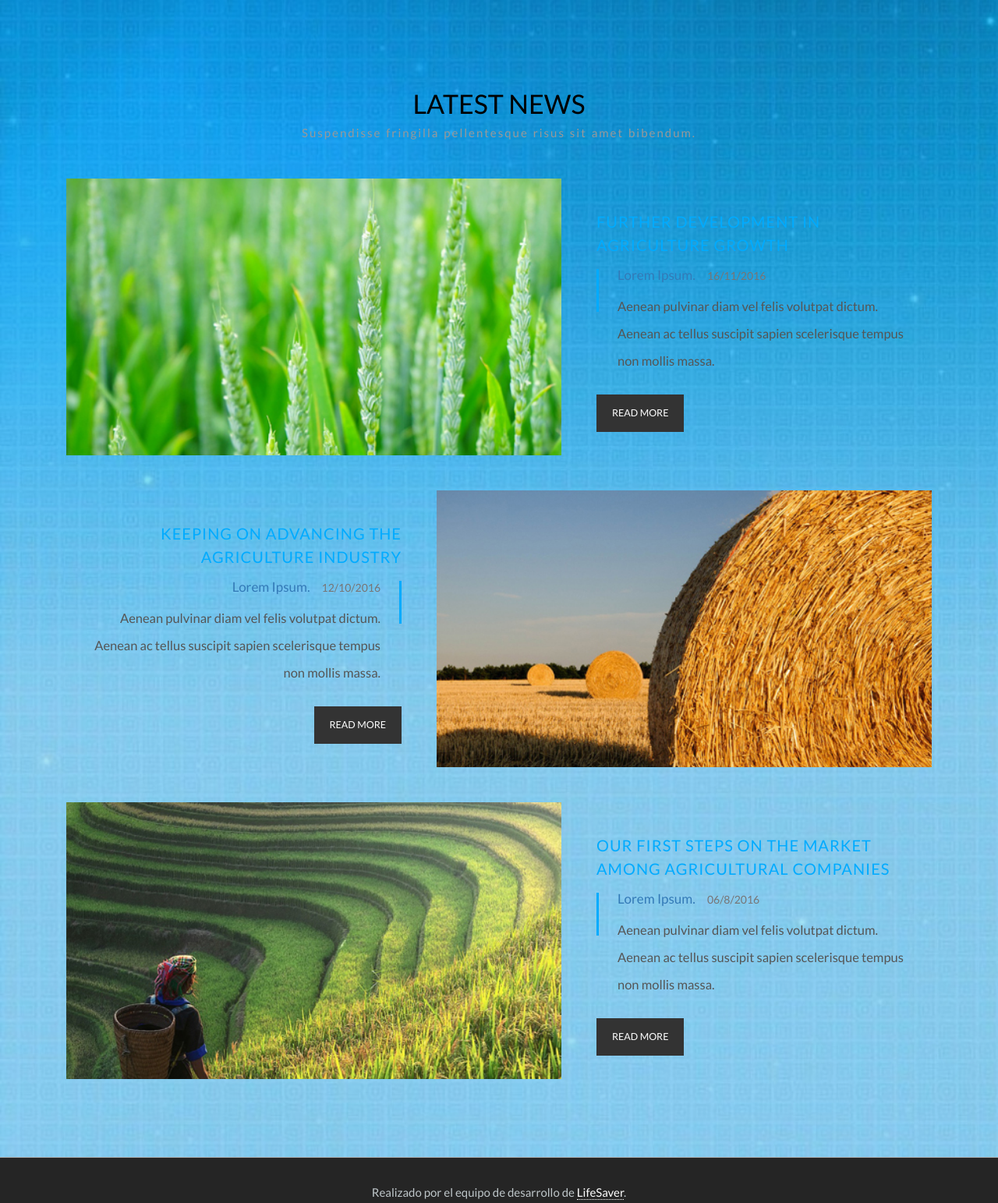
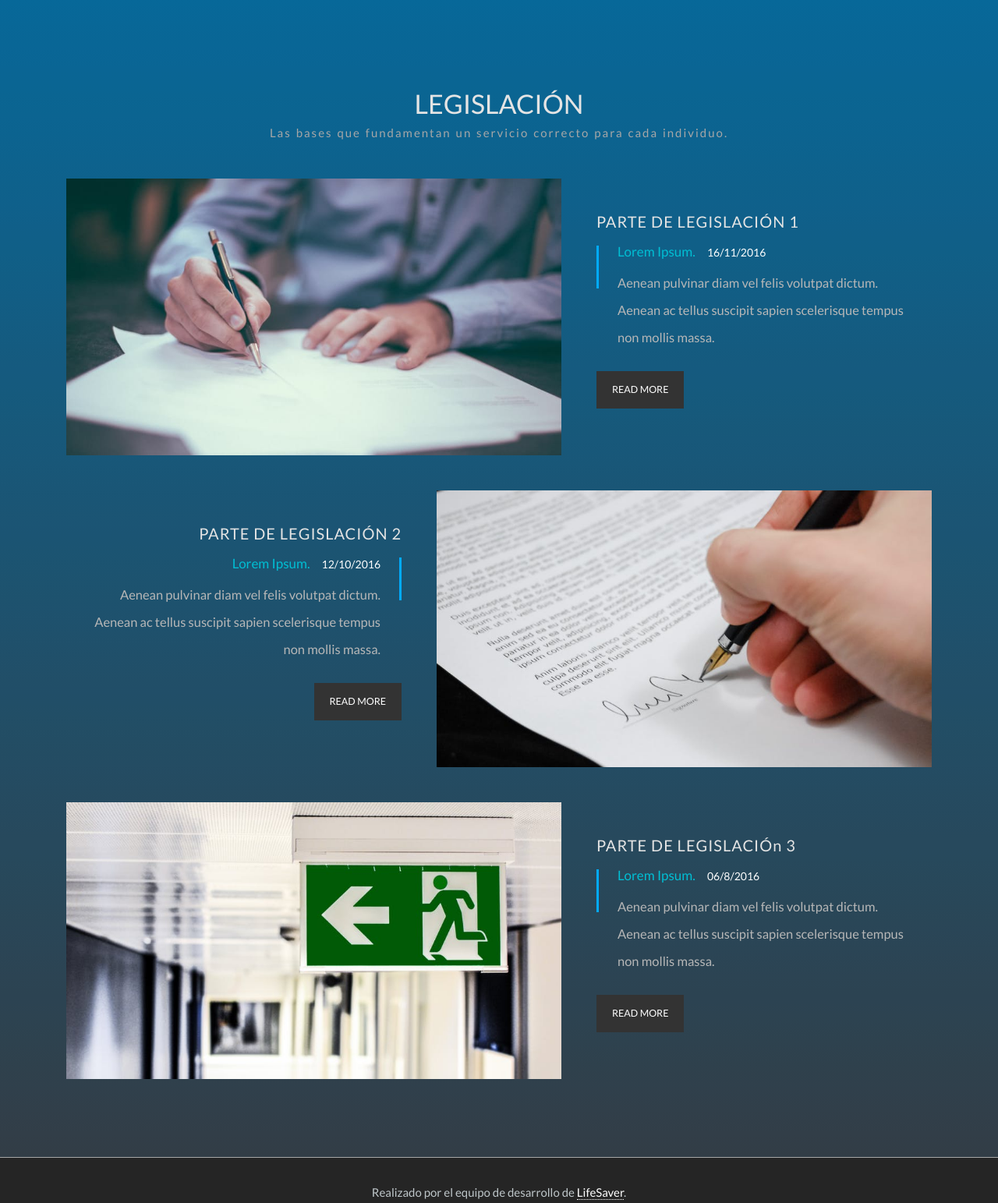
Before and after one commit to alexcs14/LifeSaver, a PHP site: the page made by views/module/usu/legislacion.php in a window 1280 px wide. Shown: the whole page at 78% size. Run offline with PHP 8.4, Linux system fonts and the light colour scheme; the template is opened without the code that fills it, so the values that code supplies are empty.

Commit message:
Ultimos Cambios
Terminación de vistas

```diff
--- a/views/assets/css/style.css
+++ b/views/assets/css/style.css
@@ -1778,7 +1778,7 @@ input[type="submit"],.w3l_header_left ul li a,.related-post-right h4 a,.comments
 	padding: 100px 0px;
 }
 p.heading-btm-w3ls {
-    color: #999;
+    color: #A7A7A7;
     font-size: 15px;
     text-align: center;
     margin: .5em 0em 3em;
@@ -1786,7 +1786,7 @@ p.heading-btm-w3ls {
 	word-spacing: 1px;
 }
 h3.tittle{
-    color: #000000;
+    color: #E4E4E4;
     font-size: 34px;
     text-align: center;
     text-transform: uppercase;
@@ -1799,7 +1799,7 @@ h3.tittle span{
 }
 p.para-w3-agileits {
     font-size: 16.5px;
-    color: #555;
+    color: #B7B7B7;
     line-height: 35px;
 }
 
@@ -1845,7 +1845,7 @@ p.para-w3-agileits {
 }
 .blog-info-w3layouts h6 a {
     text-decoration: none;
-    color: #00ABFF;
+    color: #E4E4E4;
     font-size: 20px;
     letter-spacing: 1px;
     margin-bottom: .5em;
@@ -1856,12 +1856,12 @@ a.blog-text-w3ls {
     text-decoration: none;
     font-size: 17px;
     text-transform: capitalize;
-    color: #337ab7;
+    color: #00BFD4;
     display: inline-block;
     margin: 0px 15px 9px 0px;
 }
 .blog-info-w3layouts span {
-    color: #777474;
+    color: #fff;
     font-size: 14px;
 }
 a.blog-more-agile {
@@ -1917,8 +1917,8 @@ a.mid-bar::after {
 }
 
 .content-leg{
-	background: url('../img/bg3.jpg') no-repeat;
-	background-size: cover;
+	background: linear-gradient(to bottom, rgba(0,101,148,1) 0%, rgba(51,51,51,1) 100%);
+filter: progid:DXImageTransform.Microsoft.gradient( startColorstr='#006594', endColorstr='#333333', GradientType=0 );
 }
 /*--// blog Section --*/
 
--- a/views/module/usu/legislacion.php
+++ b/views/module/usu/legislacion.php
@@ -2,14 +2,14 @@
 <div class="content-leg">
 	<div class="blog" id="blog">
 		<div class="container">
-		<h3 class="tittle">Latest News</h3>
-		<p class="heading-btm-w3ls">Suspendisse fringilla pellentesque risus sit amet bibendum.</p>
+		<h3 class="tittle">LEGISLACIÓN</h3>
+		<p class="heading-btm-w3ls">Las bases que fundamentan un servicio correcto para cada individuo.</p>
 			<div class="blog-grid-w3-agileits">
 				<div class=" col-md-7 blog-img1-agileits-w3layouts">
 				<a  href="#" data-toggle="modal" data-target="#myModal2"></a>
 				</div>
 				<div class=" col-md-5 blog-info-w3layouts">
-					<h6> <a  href="#" data-toggle="modal" data-target="#myModal2">FURTHER DEVELOPMENT IN AGRICULTURE GROWTH</a></h6>
+					<h6> <a  href="#" data-toggle="modal" data-target="#myModal2">PARTE DE LEGISLACIÓN 1</a></h6>
 					<div class="inner-info">
 						<a href="#" class="blog-text-w3ls bar">Lorem ipsum.</a><span>16/11/2016</span>
 						<p class="para-w3-agileits">Aenean pulvinar diam vel felis volutpat dictum. Aenean ac tellus suscipit sapien scelerisque tempus non mollis massa.</p>
@@ -21,7 +21,7 @@
 			</div>
 			<div class="blog-grid-w3-agileits">
 				<div class=" col-md-5 blog-info-w3layouts blog-mid">
-					<h6><a  href="#" data-toggle="modal" data-target="#myModal3">KEEPING ON ADVANCING THE AGRICULTURE INDUSTRY</a></h6>
+					<h6><a  href="#" data-toggle="modal" data-target="#myModal3">PARTE DE LEGISLACIÓN 2</a></h6>
 					<div class="inner-info-mid">
 						<a href="#" class="blog-text-w3ls mid-bar">Lorem ipsum.</a><span>12/10/2016</span>
 						<p class="para-w3-agileits">Aenean pulvinar diam vel felis volutpat dictum. Aenean ac tellus suscipit sapien scelerisque tempus non mollis massa.</p>
@@ -39,7 +39,7 @@
 					<a  href="#" data-toggle="modal" data-target="#myModal4"></a>
 				</div>
 				<div class=" col-md-5 blog-info-w3layouts">
-					<h6><a  href="#" data-toggle="modal" data-target="#myModal4"> OUR FIRST STEPS ON THE MARKET AMONG AGRICULTURAL COMPANIES</a></h6>
+					<h6><a  href="#" data-toggle="modal" data-target="#myModal4"> PARTE DE LEGISLACIÓn 3</a></h6>
 					<div class="inner-info">
 						<a href="#" class="blog-text-w3ls bar">Lorem ipsum.</a><span>06/8/2016</span>
 						<p class="para-w3-agileits">Aenean pulvinar diam vel felis volutpat dictum. Aenean ac tellus suscipit sapien scelerisque tempus non mollis massa.</p>
@@ -60,9 +60,9 @@
 								<div class="modal-content">
 									<div class="modal-header">
 										<button type="button" class="close" data-dismiss="modal">&times;</button>
-										<h4>In Harvest</h4>
+										<h4>LEGISLACIÓN</h4>
 										<img src="views/assets/img/b1.jpg" alt=" " class="img-responsive">
-										<h5>FURTHER DEVELOPMENT IN AGRICULTURE GROWTH</h5>
+										<h5>PARTE DE LEGISLACIÓN 1</h5>
 										<p>Lorem Ipsum is simply dummy text of the printing and typesetting industry. Lorem Ipsum has been the industry's standard dummy text ever since the 1500s, when an unknown printer took a galley of type and scrambled it to make a type specimen book. It has survived not only five centuries, but also the leap into electronic typesetting.</p>
 									</div>
 								</div>
@@ -76,9 +76,9 @@
 								<div class="modal-content">
 									<div class="modal-header">
 										<button type="button" class="close" data-dismiss="modal">&times;</button>
-										<h4>In Harvest</h4>
+										<h4>LEGISLACIÓN</h4>
 										<img src="views/assets/img/b2.jpg" alt=" " class="img-responsive">
-										<h5>KEEPING ON ADVANCING THE AGRICULTURE INDUSTRY</h5>
+										<h5>PARTE DE LEGISLACIÓN 2</h5>
 										<p>Lorem Ipsum is simply dummy text of the printing and typesetting industry. Lorem Ipsum has been the industry's standard dummy text ever since the 1500s, when an unknown printer took a galley of type and scrambled it to make a type specimen book. It has survived not only five centuries, but also the leap into electronic typesetting.</p>
 									</div>
 								</div>
@@ -92,9 +92,9 @@
 								<div class="modal-content">
 									<div class="modal-header">
 										<button type="button" class="close" data-dismiss="modal">&times;</button>
-										<h4>In Harvest</h4>
+										<h4>LEGISLACIÓN</h4>
 										<img src="views/assets/img/b3.jpg" alt=" " class="img-responsive">
-										<h5>OUR FIRST STEPS ON THE MARKET AMONG AGRICULTURAL COMPANIES</h5>
+										<h5>PARTE DE LEGISLACIÓN 3</h5>
 										<p>Lorem Ipsum is simply dummy text of the printing and typesetting industry. Lorem Ipsum has been the industry's standard dummy text ever since the 1500s, when an unknown printer took a galley of type and scrambled it to make a type specimen book. It has survived not only five centuries, but also the leap into electronic typesetting.</p>
 									</div>
 								</div>
```
Also changed, not shown: views/assets/img/b1.jpg, views/assets/img/b2.jpg, views/assets/img/b3.jpg, views/assets/img/bg3.JPG (deleted).
